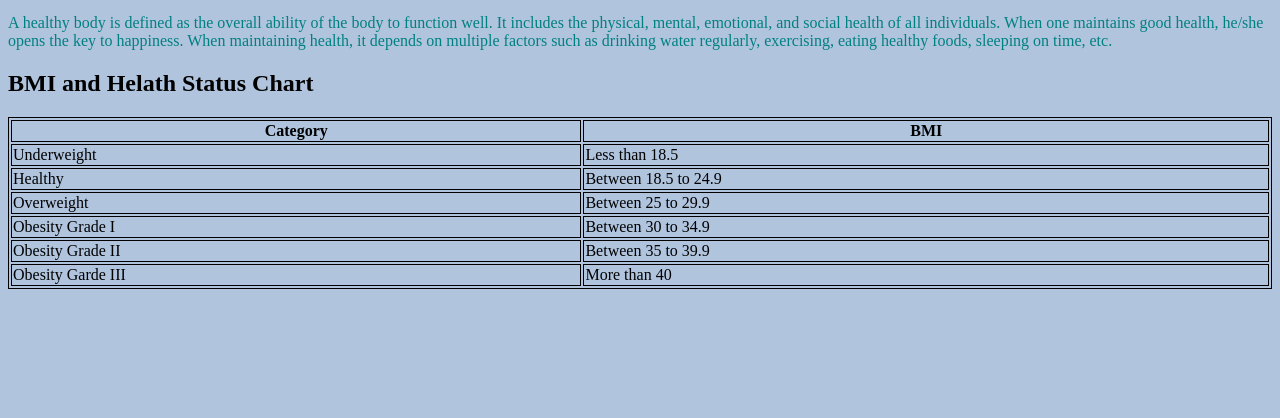
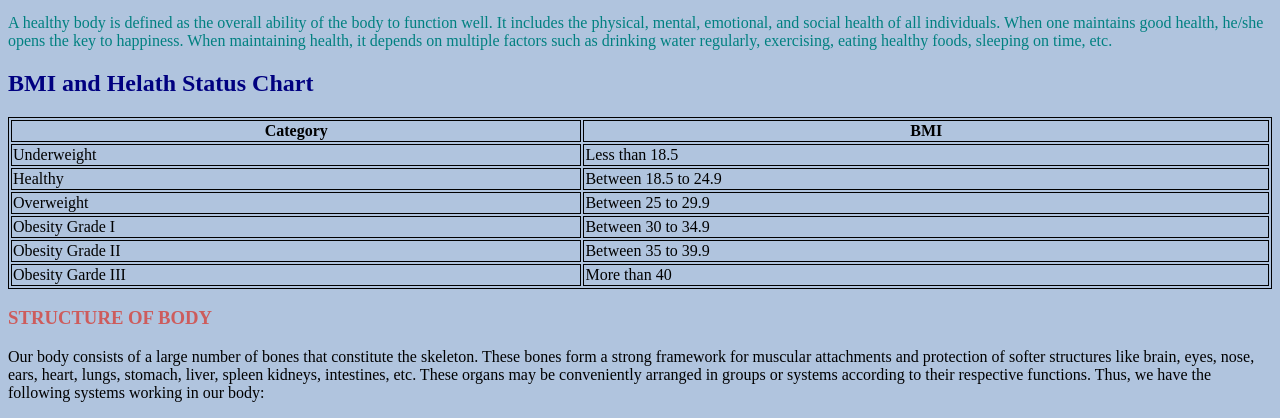
Before and after one commit to Sahilrawat2005/Sahilrawat2005, a plain HTML site: page Index.html in a window 1280 px wide. Shown: the part 771-1189 px from the top of the page. Before the commit the page ends 1068 px from the top, so only its background shows below. Drawn offline with Linux system fonts and the light colour scheme.

Commit message:
changed header color and added paragraph

```diff
--- a/Index.html
+++ b/Index.html
@@ -22,7 +22,7 @@ table, th, td {
 
 </style>
 <body>
-  <h2> BMI and Helath Status Chart</h2></h2>
+  <h2 style="color:navy;"> BMI and Helath Status Chart</h2>
 
 <table style="width:100%">
   <tr>
@@ -55,3 +55,6 @@ table, th, td {
            </tr>
            </table>
            <body style="background-color:LightSteelBlue"></body>
+
+         <h3 style="color:indianred;">    STRUCTURE OF BODY </h3>
+         <p> Our body consists of a large number of bones that constitute the skeleton. These bones form a strong framework for muscular attachments and protection of softer structures like brain, eyes, nose, ears, heart, lungs, stomach, liver, spleen kidneys, intestines, etc. These organs may be conveniently arranged in groups or systems according to their respective functions. Thus, we have the following systems working in our body:</p>
```
